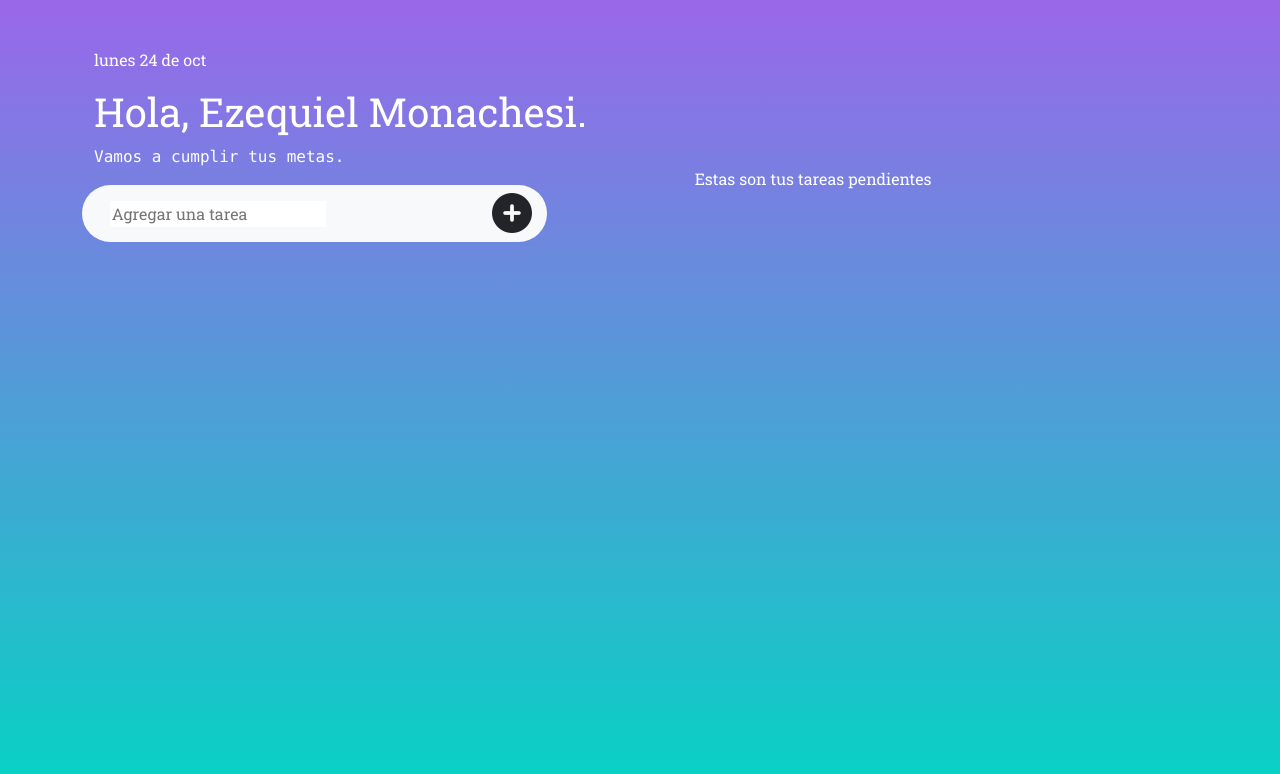
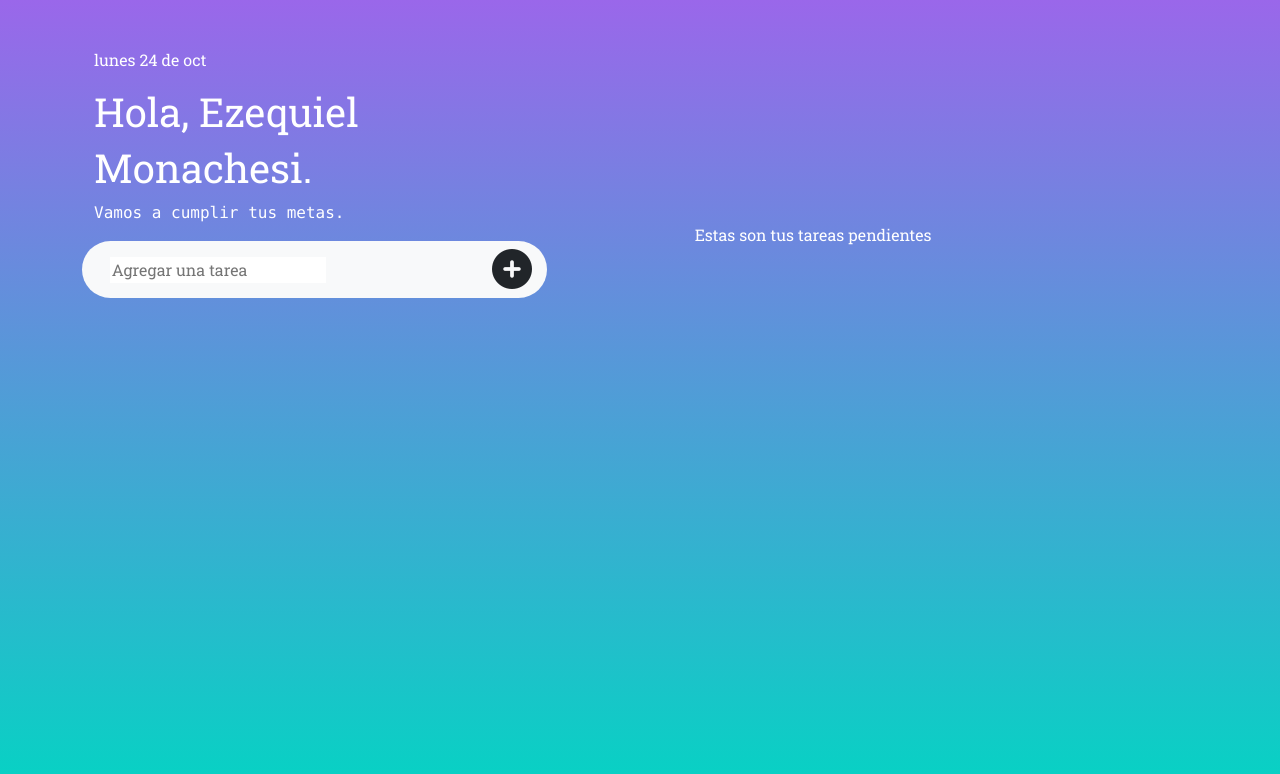
Before and after one commit to ezequielmonachesi/todolist, a plain HTML site: page index.html in a window 1280 px wide. Drawn offline with nearby package versions, Linux system fonts and the light colour scheme.

Commit message:
trabajando en el head MONACHESI

```diff
--- a/index.html
+++ b/index.html
@@ -27,7 +27,7 @@
 
             <div class="row pt-3">
                 <div class="col">
-                    <h1 class="text-white nombre">Hola, Ezequiel Monachesi.</h1>
+                    <h1 class="text-white nombre">Hola, Ezequiel</h1><h1 class="text-white nombre">Monachesi.</h1>
                 </div>
             </div>
 
```
